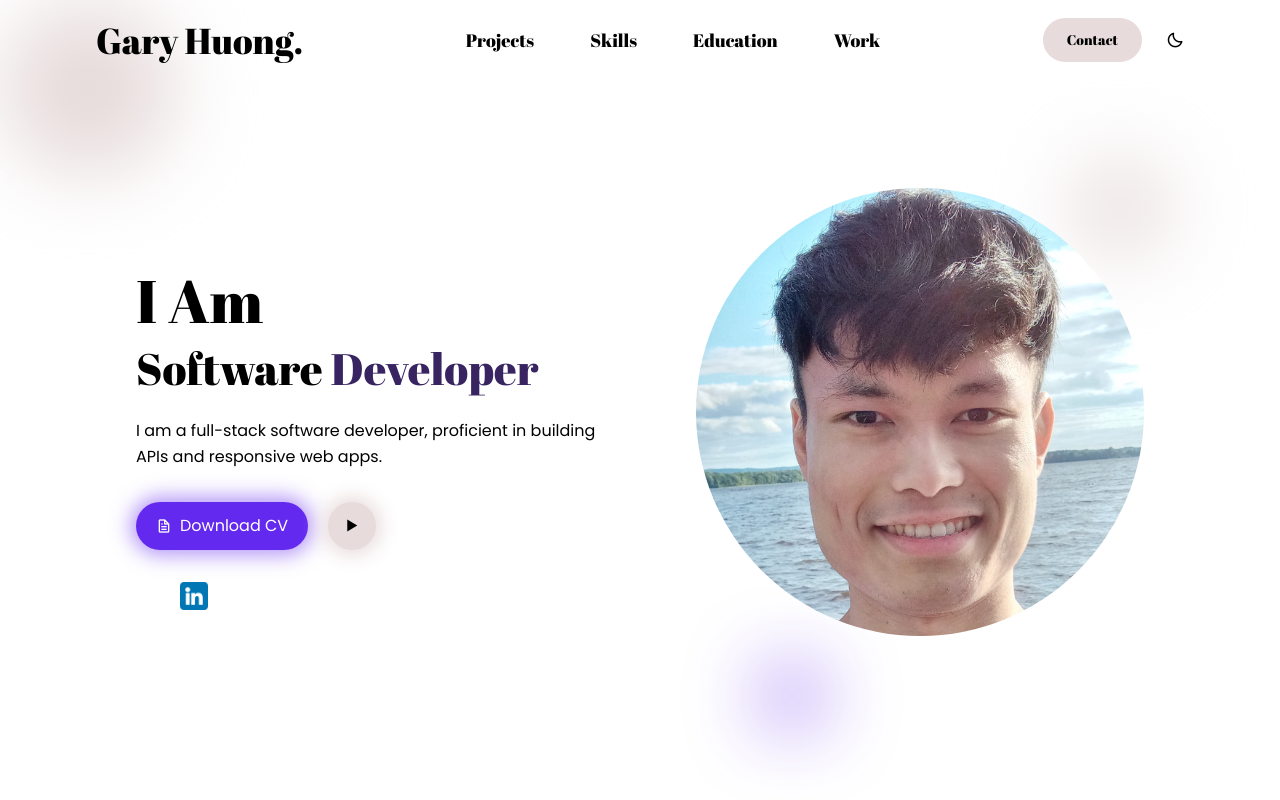
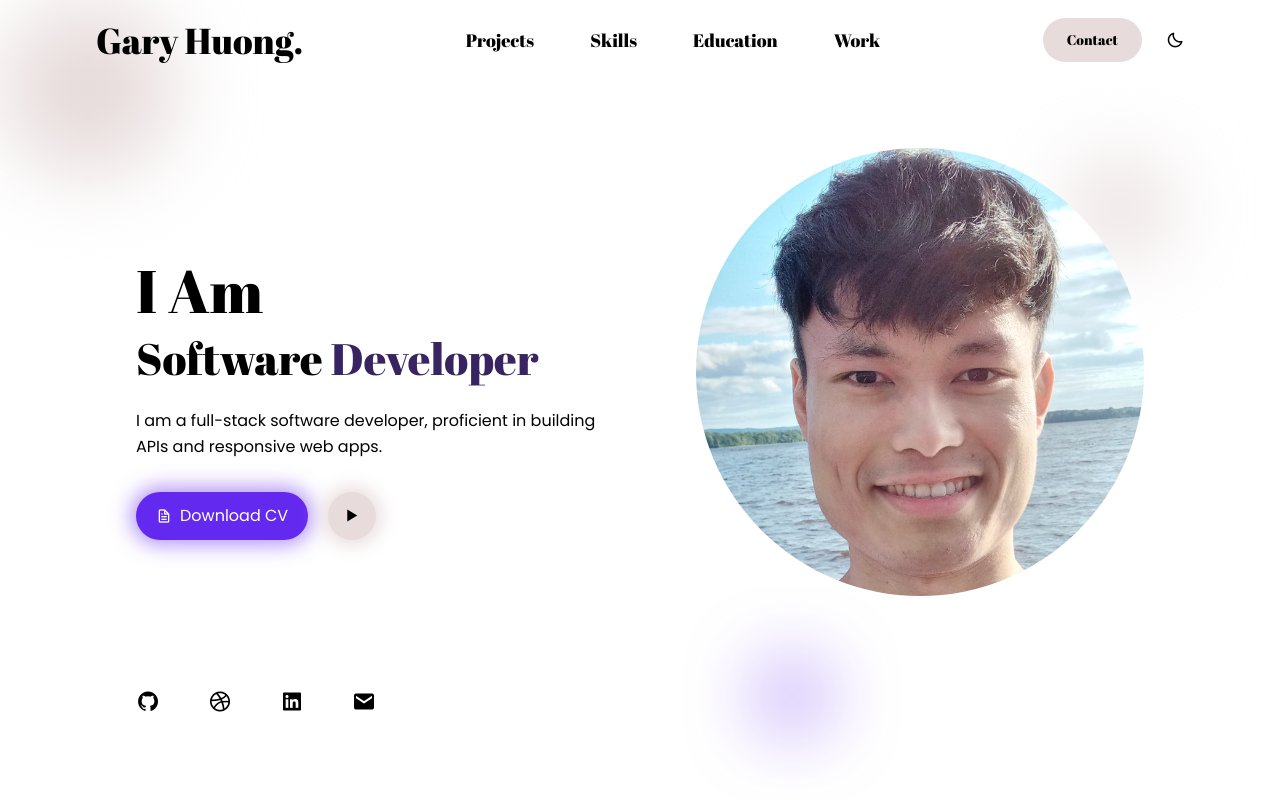
Before and after one commit to ghuong/portfolio, a React (Create React App) app: page / in a window 1280 px wide. Shown: the top 800 px of the page. Built offline with nearby package versions, Linux system fonts and the light colour scheme.

Commit message:
social media links

```diff
--- a/src/components/About.js
+++ b/src/components/About.js
@@ -3,7 +3,7 @@ import React from "react";
 
 export default function About() {
   return (
-    <section id="about" className="relative h-[calc(100vh-5rem)]">
+    <section id="about" className="relative h-screen -translate-y-20">
       <div className="md:px-20 h-full">
         <div className="container mx-auto h-full flex flex-col md:flex-row-reverse items-center justify-center">
           <div className="w-1/2 lg:w-2/5 lg:max-w-lg">
@@ -15,14 +15,14 @@ export default function About() {
           </div>
           <div className="md:w-1/2 lg:pr-24 md:pr-16 flex flex-col md:items-start md:text-left items-center text-center">
             <div className="mb-8">
-              <div className="sm:text-6xl text-4xl font-abrilFatface mb-5">I Am</div>
+              <div className="sm:text-6xl text-4xl font-abrilFatface mb-5">
+                I Am
+              </div>
               <div className="sm:text-[2.75rem] text-3xl font-abrilFatface">
                 Software <span className="text-dark-blue">Developer</span>
               </div>
             </div>
-            <p className="mb-8 leading-relaxed font-poppins">
-              {about.text}
-            </p>
+            <p className="mb-8 leading-relaxed font-poppins">{about.text}</p>
             <div className="flex justify-center gap-5">
               <button className="flex items-center gap-2 rounded-full bg-color-main shadow-main text-white px-5 py-3 font-poppins">
                 <i className="bx bx-file"></i>
@@ -44,28 +44,26 @@ export default function About() {
                 See What I've Built
               </a> */}
             </div>
-            <div className="flex flex-row w-full mt-8">
+            <div className="absolute flex flex-row gap-12 bottom-20 text-2xl">
               <a
                 href={socialmedia.github}
                 target="_blank"
                 rel="noreferrer noopener"
               >
-                <img
-                  src="./images/github.png"
-                  alt="github-logo"
-                  className="w-7"
-                />
+                <i className="bx bxl-github transition-colors duration-300 hover:text-color-main" />
+              </a>
+              <a href="#about">
+                <i className="bx bxl-dribbble transition-colors duration-300 hover:text-color-main" />
               </a>
               <a
                 href={socialmedia.linkedin}
                 target="_blank"
                 rel="noreferrer noopener"
               >
-                <img
-                  src="./images/linkedin.png"
-                  alt="linkedin-logo"
-                  className="w-7 ml-4"
-                />
+                <i className="bx bxl-linkedin-square transition-colors duration-300 hover:text-color-main" />
+              </a>
+              <a href="#contact">
+                <i className="bx bxs-envelope transition-colors duration-300 hover:text-color-main" />
               </a>
             </div>
           </div>
```
